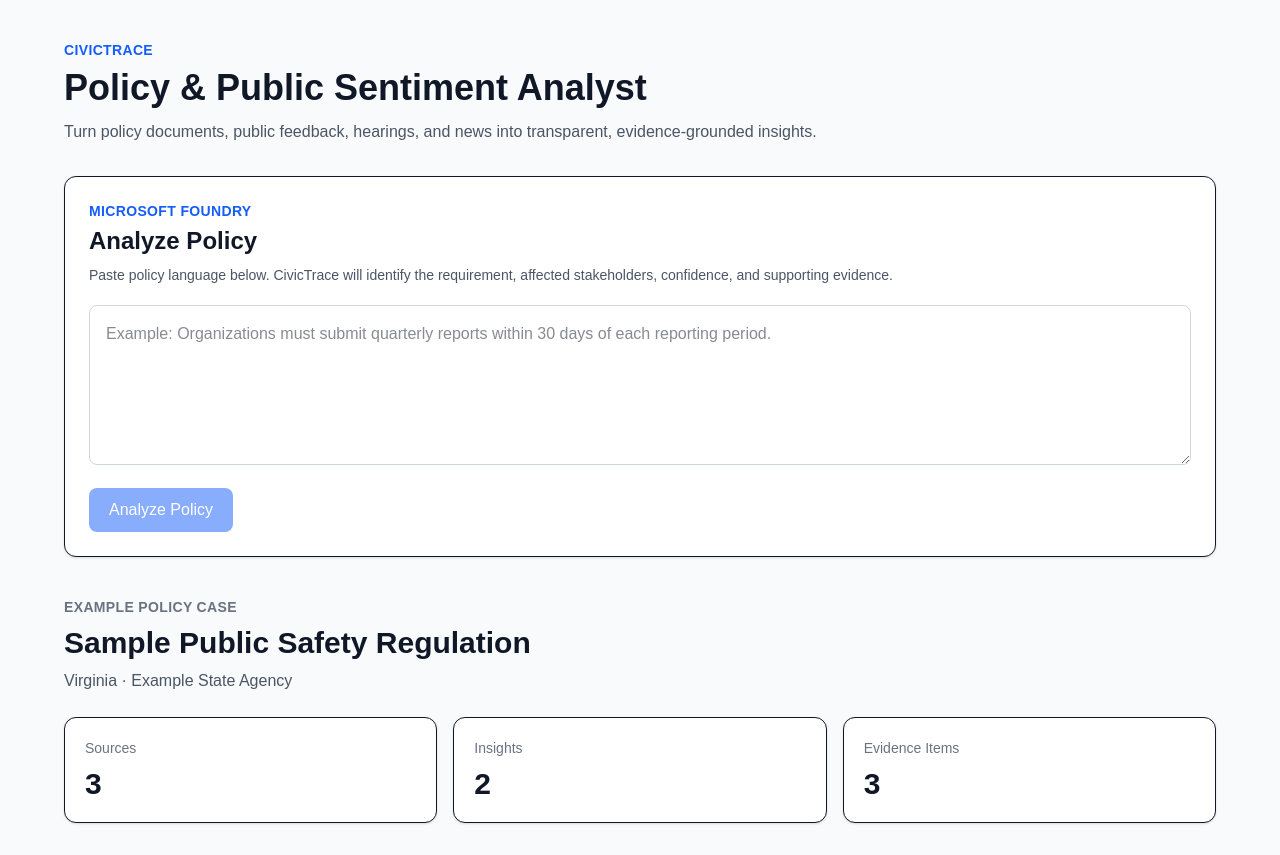
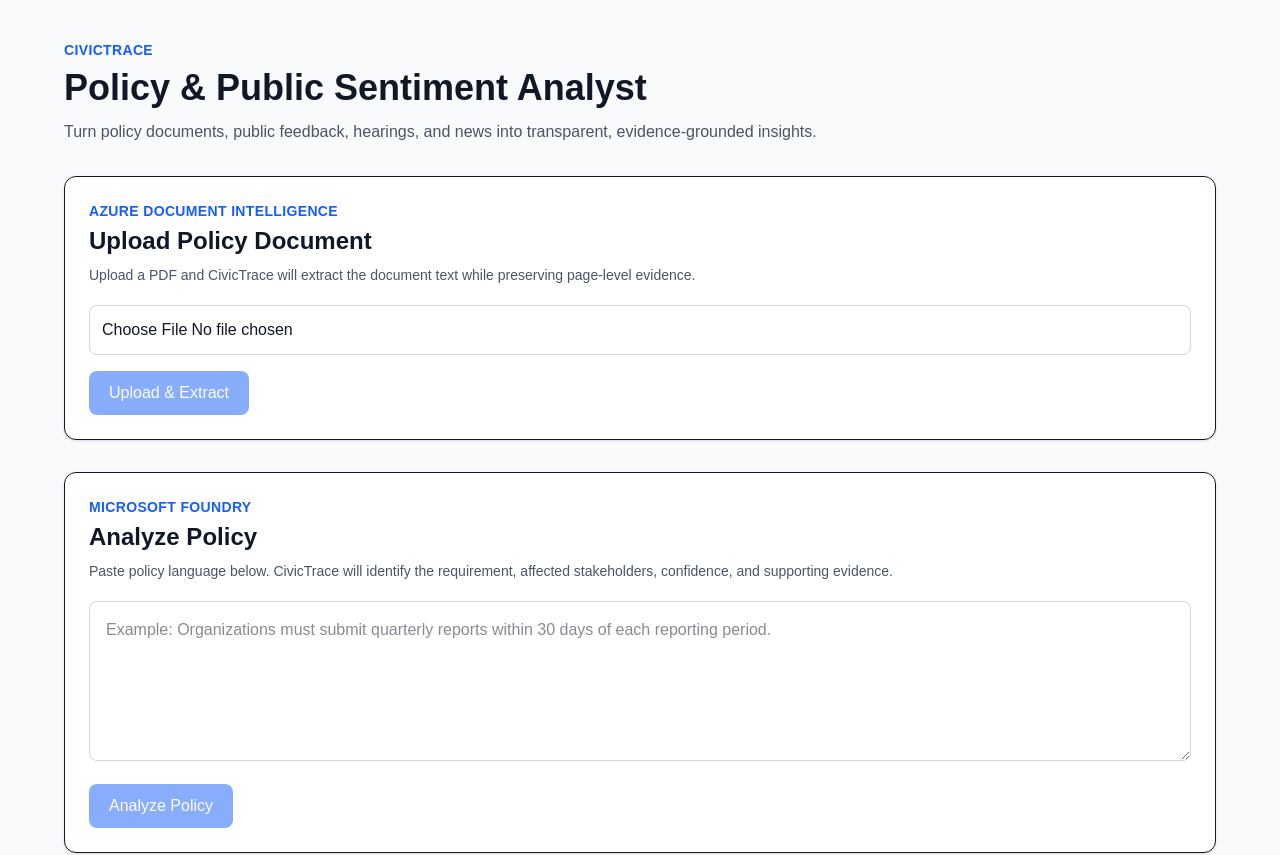
Before and after one commit to simha4/civictrace, a Next.js app: page / in a window 1280 px wide. Shown: the top 855 px of the page. Built offline with nearby package versions, Linux system fonts and the light colour scheme.

Commit message:
feat: add policy PDF upload interface

```diff
--- a/app/page.tsx
+++ b/app/page.tsx
@@ -1,3 +1,4 @@
+import PolicyUploader from "../components/policy/PolicyUploader";
 import PolicyAnalyzer from "../components/policy/PolicyAnalyzer";
 import { mockPolicyCase } from "../lib/data/mock-policy-case";
 
@@ -6,11 +7,8 @@ export default function Home() {
 
   return (
     <main className="min-h-screen bg-gray-50 px-6 py-10 text-gray-900">
-
       <div className="mx-auto max-w-6xl">
-
         {/* HEADER */}
-
         <header className="mb-8">
           <p className="text-sm font-semibold uppercase tracking-wide text-blue-600">
             CivicTrace
@@ -21,24 +19,21 @@ export default function Home() {
           </h1>
 
           <p className="mt-3 max-w-3xl text-gray-600">
-            Turn policy documents,
-            public feedback, hearings,
-            and news into transparent,
-            evidence-grounded insights.
+            Turn policy documents, public feedback, hearings, and news into
+            transparent, evidence-grounded insights.
           </p>
         </header>
 
+        {/* PDF UPLOAD */}
+        <PolicyUploader />
 
-        {/* LIVE FOUNDRY ANALYZER */}
+        {/* TEXT POLICY ANALYZER */}
+        <div className="mt-8">
+          <PolicyAnalyzer />
+        </div>
 
-        <PolicyAnalyzer />
-
-
-        {/* DEMO POLICY CASE */}
-
-        <section className="mt-10">
-
-          <div>
+        {/* EXAMPLE POLICY CASE */}
+        <section className="mt-12">
           <p className="text-sm font-semibold uppercase tracking-wide text-gray-500">
             Example Policy Case
           </p>
@@ -48,17 +43,11 @@ export default function Home() {
           </h2>
 
           <p className="mt-2 text-gray-600">
-              {policyCase.jurisdiction}
-              {" · "}
-              {policyCase.agency}
+            {policyCase.jurisdiction} · {policyCase.agency}
           </p>
-          </div>
-
 
           {/* SUMMARY CARDS */}
-
           <div className="mt-6 grid gap-4 md:grid-cols-3">
-
             <div className="rounded-xl border bg-white p-5 shadow-sm">
               <p className="text-sm text-gray-500">
                 Sources
@@ -68,7 +57,6 @@ export default function Home() {
                 {policyCase.sources.length}
               </p>
             </div>
-
 
             <div className="rounded-xl border bg-white p-5 shadow-sm">
               <p className="text-sm text-gray-500">
@@ -80,7 +68,6 @@ export default function Home() {
               </p>
             </div>
 
-
             <div className="rounded-xl border bg-white p-5 shadow-sm">
               <p className="text-sm text-gray-500">
                 Evidence Items
@@ -90,29 +77,19 @@ export default function Home() {
                 {policyCase.evidence.length}
               </p>
             </div>
-
           </div>
 
-
-          {/* INSIGHTS */}
-
+          {/* POLICY INSIGHTS */}
           <div className="mt-10">
-
             <h2 className="text-2xl font-semibold">
               Policy Insights
             </h2>
 
             <div className="mt-4 space-y-5">
-
-              {policyCase.insights.map(
-                (insight) => {
-
+              {policyCase.insights.map((insight) => {
                 const evidence =
-                    policyCase.evidence.filter(
-                      (item) =>
-                        insight.evidenceIds.includes(
-                          item.id
-                        )
+                  policyCase.evidence.filter((item) =>
+                    insight.evidenceIds.includes(item.id)
                   );
 
                 return (
@@ -120,54 +97,36 @@ export default function Home() {
                     key={insight.id}
                     className="rounded-xl border bg-white p-6 shadow-sm"
                   >
-
                     <div className="flex flex-wrap items-center justify-between gap-3">
-
                       <span className="rounded-full bg-blue-50 px-3 py-1 text-sm text-blue-700">
-                          {insight.type.replaceAll(
-                            "_",
-                            " "
-                          )}
+                        {insight.type.replaceAll("_", " ")}
                       </span>
 
                       <span className="text-sm capitalize text-gray-500">
-                          Confidence:{" "}
-                          {insight.confidence}
+                        Confidence: {insight.confidence}
                       </span>
-
                     </div>
-
 
                     <h3 className="mt-4 text-lg font-semibold">
                       {insight.claim}
                     </h3>
 
-
                     <p className="mt-2 text-sm text-gray-600">
                       Stakeholders:{" "}
-                        {insight.stakeholders.join(
-                          ", "
-                        )}
+                      {insight.stakeholders.join(", ")}
                     </p>
 
-
-                      {/* EVIDENCE */}
-
                     <div className="mt-5 border-t pt-4">
-
                       <p className="font-medium">
                         Supporting Evidence
                       </p>
 
                       <div className="mt-3 space-y-3">
-
-                          {evidence.map(
-                            (item) => (
+                        {evidence.map((item) => (
                           <div
                             key={item.id}
                             className="rounded-lg bg-gray-50 p-4"
                           >
-
                             <p className="text-xs font-semibold uppercase tracking-wide text-gray-500">
                               {item.sourceType.replaceAll(
                                 "_",
@@ -175,78 +134,48 @@ export default function Home() {
                               )}
                             </p>
 
-
                             <p className="mt-2">
                               {item.text}
                             </p>
 
-
                             {item.section && (
                               <p className="mt-2 text-sm text-gray-500">
-                                    Section{" "}
-                                    {item.section}
-
+                                Section {item.section}
                                 {item.page
                                   ? ` · Page ${item.page}`
                                   : ""}
                               </p>
                             )}
 
-
-                                {item.timestampSec !==
-                                  undefined && (
+                            {item.timestampSec !== undefined && (
                               <p className="mt-2 text-sm text-gray-500">
                                 Hearing timestamp:{" "}
                                 {Math.floor(
-                                      item.timestampSec /
-                                        60
+                                  item.timestampSec / 60
                                 )}
                                 :
                                 {String(
-                                      item.timestampSec %
-                                        60
-                                    ).padStart(
-                                      2,
-                                      "0"
-                                    )}
+                                  item.timestampSec % 60
+                                ).padStart(2, "0")}
                               </p>
                             )}
-
                           </div>
-                            )
-                          )}
-
+                        ))}
                       </div>
                     </div>
 
-
-                      {/* LIMITATIONS */}
-
-                      {insight.limitations.length >
-                        0 && (
+                    {insight.limitations.length > 0 && (
                       <div className="mt-5 rounded-lg bg-yellow-50 p-4 text-sm text-yellow-900">
-
-                          <strong>
-                            Limitation:
-                          </strong>{" "}
-
-                          {insight.limitations.join(
-                            " "
-                          )}
-
+                        <strong>Limitation:</strong>{" "}
+                        {insight.limitations.join(" ")}
                       </div>
                     )}
-
                   </article>
                 );
-                }
-              )}
-
+              })}
             </div>
           </div>
-
         </section>
-
       </div>
     </main>
   );
--- /dev/null
+++ b/components/policy/PolicyUploader.tsx
@@ -0,0 +1,176 @@
+"use client";
+
+import { useState } from "react";
+
+type ExtractedPage = {
+  pageNumber: number;
+  text: string;
+};
+
+type UploadResult = {
+  fileName: string;
+  fileSize: number;
+  content: string;
+  pages: ExtractedPage[];
+  pageCount: number;
+};
+
+export default function PolicyUploader() {
+  const [file, setFile] =
+    useState<File | null>(null);
+
+  const [result, setResult] =
+    useState<UploadResult | null>(null);
+
+  const [loading, setLoading] =
+    useState(false);
+
+  const [error, setError] =
+    useState("");
+
+  async function uploadPolicy() {
+    if (!file) return;
+
+    setLoading(true);
+    setError("");
+    setResult(null);
+
+    try {
+      const formData = new FormData();
+
+      formData.append("file", file);
+
+      const response = await fetch(
+        "/api/upload-policy",
+        {
+          method: "POST",
+          body: formData,
+        }
+      );
+
+      const data = await response.json();
+
+      if (!response.ok) {
+        throw new Error(
+          data.error ?? "Upload failed"
+        );
+      }
+
+      setResult(data);
+    } catch (error) {
+      console.error(error);
+
+      setError(
+        "Unable to process the PDF."
+      );
+    } finally {
+      setLoading(false);
+    }
+  }
+
+  return (
+    <section className="rounded-xl border bg-white p-6 shadow-sm">
+      <p className="text-sm font-semibold uppercase tracking-wide text-blue-600">
+        Azure Document Intelligence
+      </p>
+
+      <h2 className="mt-1 text-2xl font-semibold">
+        Upload Policy Document
+      </h2>
+
+      <p className="mt-2 text-sm text-gray-600">
+        Upload a PDF and CivicTrace will extract
+        the document text while preserving
+        page-level evidence.
+      </p>
+
+      <input
+        type="file"
+        accept="application/pdf"
+        onChange={(event) => {
+          setFile(
+            event.target.files?.[0] ?? null
+          );
+
+          setResult(null);
+          setError("");
+        }}
+        className="mt-5 block w-full rounded-lg border border-gray-300 p-3"
+      />
+
+      {file && (
+        <p className="mt-2 text-sm text-gray-600">
+          Selected: {file.name}
+        </p>
+      )}
+
+      <button
+        type="button"
+        onClick={uploadPolicy}
+        disabled={!file || loading}
+        className="mt-4 rounded-lg bg-blue-600 px-5 py-2.5 font-medium text-white transition hover:bg-blue-700 disabled:cursor-not-allowed disabled:opacity-50"
+      >
+        {loading
+          ? "Processing PDF..."
+          : "Upload & Extract"}
+      </button>
+
+      {error && (
+        <div className="mt-5 rounded-lg border border-red-200 bg-red-50 p-4 text-sm text-red-700">
+          {error}
+        </div>
+      )}
+
+      {result && (
+        <div className="mt-6 space-y-6">
+          <div className="rounded-lg border bg-gray-50 p-4">
+            <p className="font-semibold">
+              {result.fileName}
+            </p>
+
+            <p className="mt-1 text-sm text-gray-600">
+              Extracted pages:{" "}
+              {result.pageCount}
+            </p>
+
+            <p className="mt-1 text-sm text-gray-600">
+              File size:{" "}
+              {(result.fileSize / 1024).toFixed(
+                1
+              )}{" "}
+              KB
+            </p>
+          </div>
+
+          <div>
+            <h3 className="text-lg font-semibold">
+              Extracted Evidence
+            </h3>
+
+            <p className="mt-1 text-sm text-gray-600">
+              Page-aware text extracted by Azure
+              Document Intelligence.
+            </p>
+
+            <div className="mt-4 space-y-4">
+              {result.pages.map((page) => (
+                <div
+                  key={page.pageNumber}
+                  className="rounded-lg border bg-gray-50 p-4"
+                >
+                  <p className="text-sm font-semibold text-blue-700">
+                    Page {page.pageNumber}
+                  </p>
+
+                  <p className="mt-3 whitespace-pre-wrap text-sm leading-6 text-gray-700">
+                    {page.text}
+                  </p>
+                </div>
+              ))}
+            </div>
+          </div>
+        </div>
+      )}
+    </section>
+  );
+}
```
Also changed, not shown: app/api/upload-policy/route.ts (+22 -10 lines), lib/ai/document-intelligence.ts (+48 -19 lines). Lines whose indentation alone changed are shown as unchanged.
